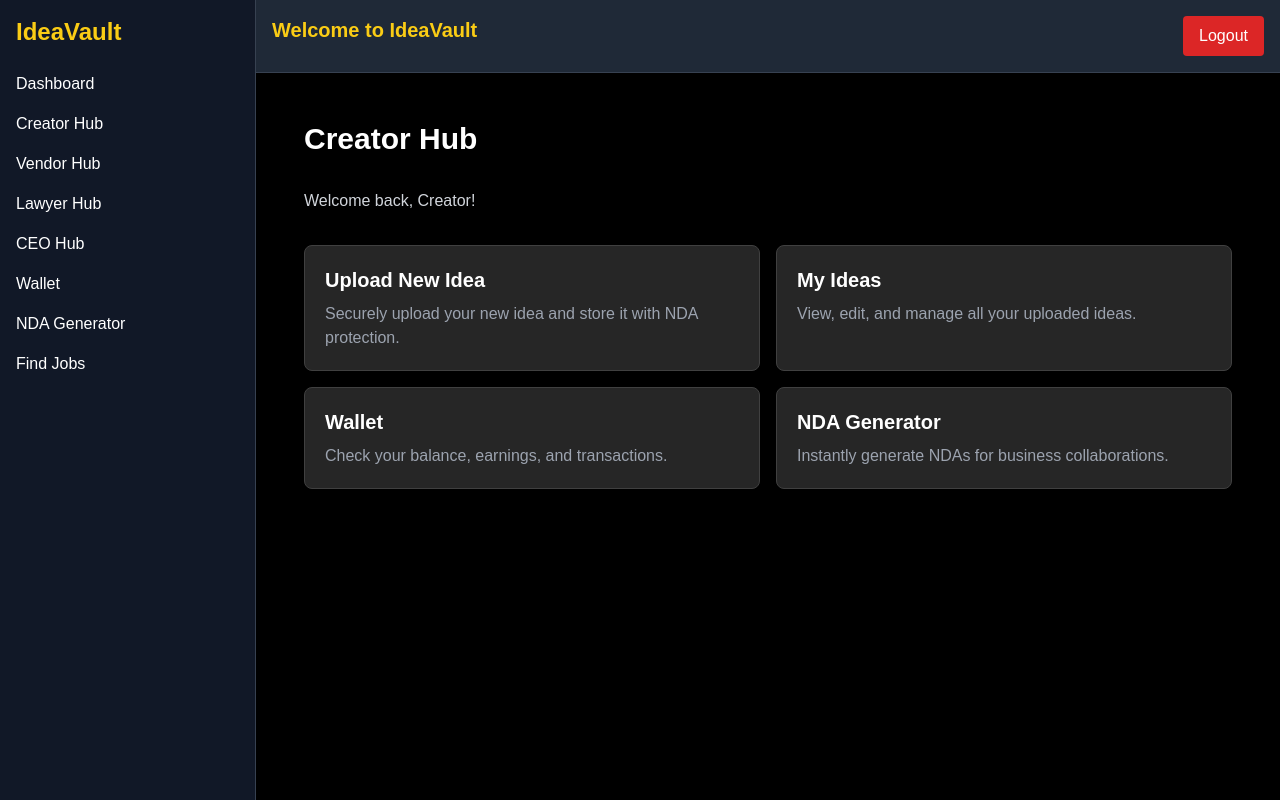
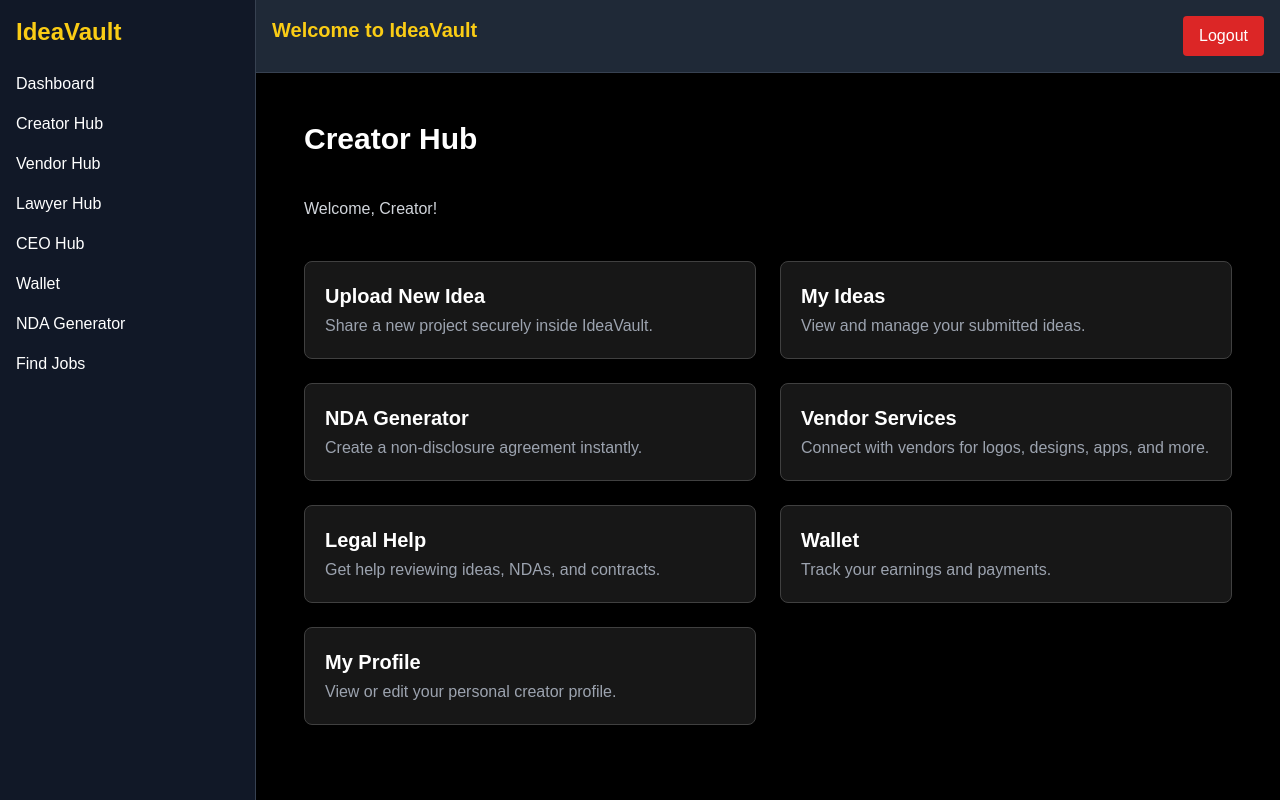
Before and after one commit to jaretlewis007-blip/IdeaVaultclean, a Next.js app: page /creatorhub in a window 1280 px wide. Built offline with nearby package versions, Linux system fonts and the light colour scheme; no server answers; the database is empty; sample sign-in values are in the browser's storage.

Commit message:
Update page.tsx

```diff
--- a/app/creatorhub/page.tsx
+++ b/app/creatorhub/page.tsx
@@ -1,19 +1,19 @@
 // app/creatorhub/page.tsx
 "use client";
 
+import { useEffect, useState } from "react";
 import { auth, db } from "../../firebase/config";
 import { useRouter } from "next/navigation";
-import { useEffect, useState } from "react";
 import { doc, getDoc } from "firebase/firestore";
 
 export default function CreatorHubPage() {
   const router = useRouter();
   const user = auth.currentUser;
 
-  const [userName, setUserName] = useState<string>("");
+  const [creatorName, setCreatorName] = useState("");
 
   useEffect(() => {
-    const loadProfile = async () => {
+    const loadCreator = async () => {
       if (!user) return;
 
       try {
@@ -21,14 +21,14 @@ export default function CreatorHubPage() {
         const snap = await getDoc(ref);
 
         if (snap.exists()) {
-          setUserName(snap.data().name || "");
+          setCreatorName(snap.data().name || "");
         }
       } catch (err) {
-        console.error("Error loading user profile:", err);
+        console.error("Error loading creator profile:", err);
       }
     };
 
-    loadProfile();
+    loadCreator();
   }, [user]);
 
   if (!user) {
@@ -37,55 +37,89 @@ export default function CreatorHubPage() {
   }
 
   return (
-    <div className="p-6 space-y-8">
+    <div className="p-6 space-y-10">
       <h1 className="text-3xl font-bold">Creator Hub</h1>
+      <p className="text-gray-300">Welcome, {creatorName || "Creator"}!</p>
 
-      <p className="text-gray-300">Welcome back, {userName || "Creator"}!</p>
+      <div className="grid grid-cols-1 md:grid-cols-2 gap-6">
 
-      <div className="grid grid-cols-1 md:grid-cols-2 gap-4">
-        {/* Upload Idea */}
+        {/* Upload New Idea */}
         <div
-          onClick={() => router.push("/ideas/create")}
-          className="bg-neutral-800 border border-neutral-700 p-5 rounded-lg cursor-pointer hover:bg-neutral-700 transition"
+          onClick={() => router.push("/ideas/upload")}
+          className="bg-neutral-900 border border-neutral-700 p-5 rounded-lg cursor-pointer hover:bg-neutral-800 transition"
         >
-          <h2 className="text-xl font-bold mb-2">Upload New Idea</h2>
-          <p className="text-gray-400">
-            Securely upload your new idea and store it with NDA protection.
+          <h2 className="text-xl font-semibold">Upload New Idea</h2>
+          <p className="text-gray-400 mt-1">
+            Share a new project securely inside IdeaVault.
           </p>
         </div>
 
-        {/* View My Ideas */}
+        {/* My Ideas */}
         <div
           onClick={() => router.push("/ideas")}
-          className="bg-neutral-800 border border-neutral-700 p-5 rounded-lg cursor-pointer hover:bg-neutral-700 transition"
+          className="bg-neutral-900 border border-neutral-700 p-5 rounded-lg cursor-pointer hover:bg-neutral-800 transition"
         >
-          <h2 className="text-xl font-bold mb-2">My Ideas</h2>
-          <p className="text-gray-400">
-            View, edit, and manage all your uploaded ideas.
+          <h2 className="text-xl font-semibold">My Ideas</h2>
+          <p className="text-gray-400 mt-1">
+            View and manage your submitted ideas.
+          </p>
+        </div>
+
+        {/* NDA Generator */}
+        <div
+          onClick={() => router.push("/nda")}
+          className="bg-neutral-900 border border-neutral-700 p-5 rounded-lg cursor-pointer hover:bg-neutral-800 transition"
+        >
+          <h2 className="text-xl font-semibold">NDA Generator</h2>
+          <p className="text-gray-400 mt-1">
+            Create a non-disclosure agreement instantly.
+          </p>
+        </div>
+
+        {/* Vendor Hub */}
+        <div
+          onClick={() => router.push("/vendorhub")}
+          className="bg-neutral-900 border border-neutral-700 p-5 rounded-lg cursor-pointer hover:bg-neutral-800 transition"
+        >
+          <h2 className="text-xl font-semibold">Vendor Services</h2>
+          <p className="text-gray-400 mt-1">
+            Connect with vendors for logos, designs, apps, and more.
+          </p>
+        </div>
+
+        {/* Lawyer Hub */}
+        <div
+          onClick={() => router.push("/lawyerhub")}
+          className="bg-neutral-900 border border-neutral-700 p-5 rounded-lg cursor-pointer hover:bg-neutral-800 transition"
+        >
+          <h2 className="text-xl font-semibold">Legal Help</h2>
+          <p className="text-gray-400 mt-1">
+            Get help reviewing ideas, NDAs, and contracts.
           </p>
         </div>
 
         {/* Wallet */}
         <div
           onClick={() => router.push("/wallet")}
-          className="bg-neutral-800 border border-neutral-700 p-5 rounded-lg cursor-pointer hover:bg-neutral-700 transition"
+          className="bg-neutral-900 border border-neutral-700 p-5 rounded-lg cursor-pointer hover:bg-neutral-800 transition"
         >
-          <h2 className="text-xl font-bold mb-2">Wallet</h2>
-          <p className="text-gray-400">
-            Check your balance, earnings, and transactions.
+          <h2 className="text-xl font-semibold">Wallet</h2>
+          <p className="text-gray-400 mt-1">
+            Track your earnings and payments.
           </p>
         </div>
 
-        {/* NDA Tool */}
+        {/* Profile */}
         <div
-          onClick={() => router.push("/nda")}
-          className="bg-neutral-800 border border-neutral-700 p-5 rounded-lg cursor-pointer hover:bg-neutral-700 transition"
+          onClick={() => router.push(`/profile/${user.uid}`)}
+          className="bg-neutral-900 border border-neutral-700 p-5 rounded-lg cursor-pointer hover:bg-neutral-800 transition"
         >
-          <h2 className="text-xl font-bold mb-2">NDA Generator</h2>
-          <p className="text-gray-400">
-            Instantly generate NDAs for business collaborations.
+          <h2 className="text-xl font-semibold">My Profile</h2>
+          <p className="text-gray-400 mt-1">
+            View or edit your personal creator profile.
           </p>
         </div>
+
       </div>
     </div>
   );
```
